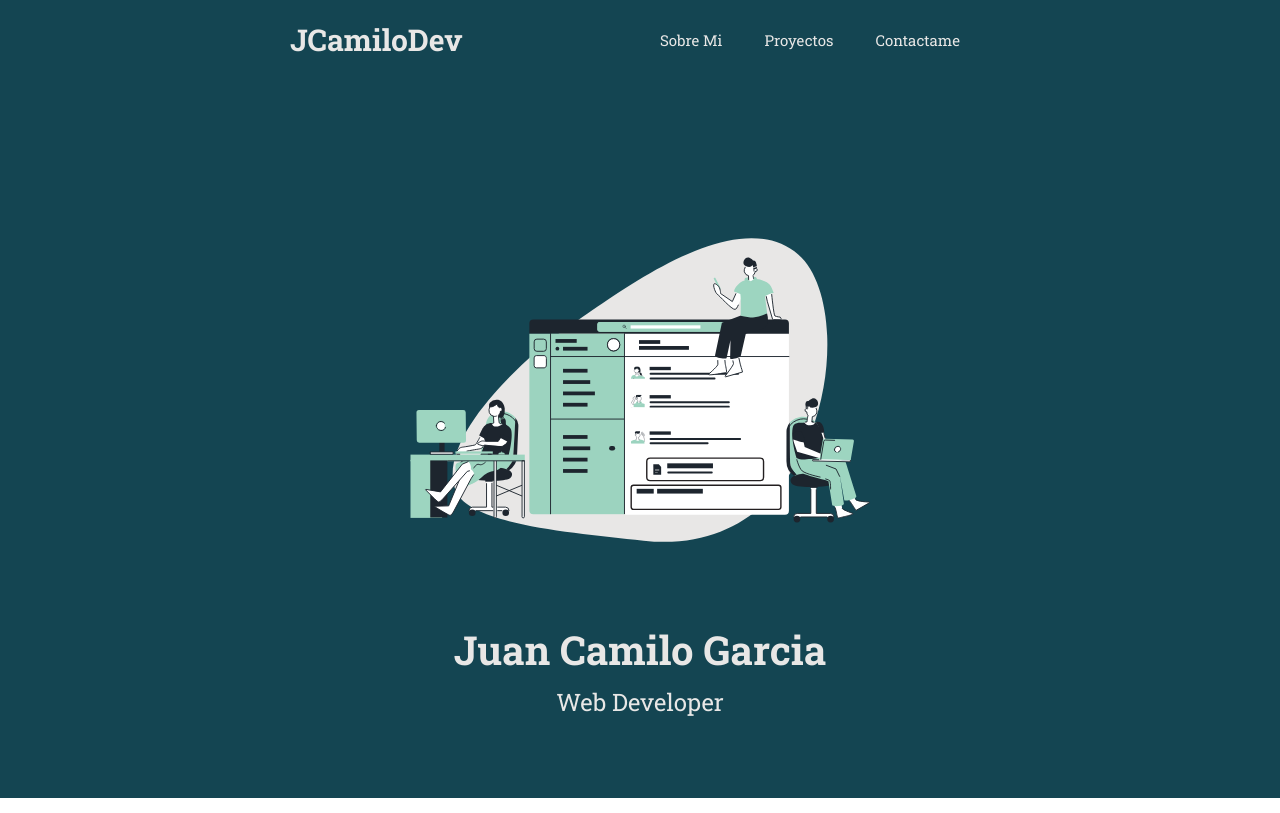
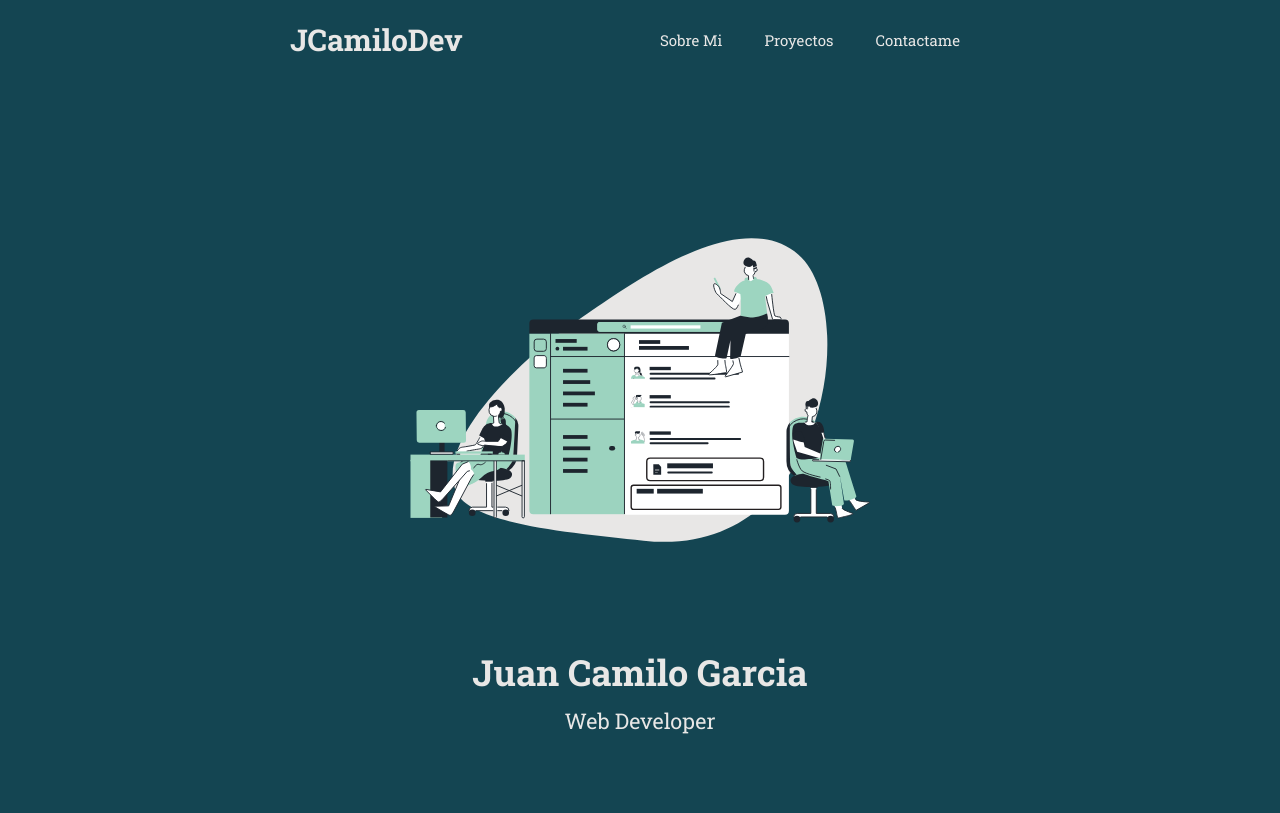
Before and after one commit to jcamilodev1/jcamilodev1.github.io, a plain HTML site: page index.html in a window 1280 px wide. Shown: the top 813 px of the page. Drawn offline with nearby package versions, Linux system fonts and the light colour scheme.

Commit message:
correccion nombre

```diff
--- a/css/style.css
+++ b/css/style.css
@@ -60,7 +60,7 @@ html{
   display: grid;
   max-width: 700px;
   min-width: 300px;
-  height: auto;
+  height: 100vh;
   margin: 0 auto;
   justify-items: center;
 }
@@ -181,9 +181,9 @@ html{
     position: relative;
   }
   .main__container_text{
-    font-size: 2em;
+    font-size: 1.8em;
     position: relative;
-    top:-50px
+    top:-100px
   }
   .main__container_text h1{
     font-size: 2em;
```
